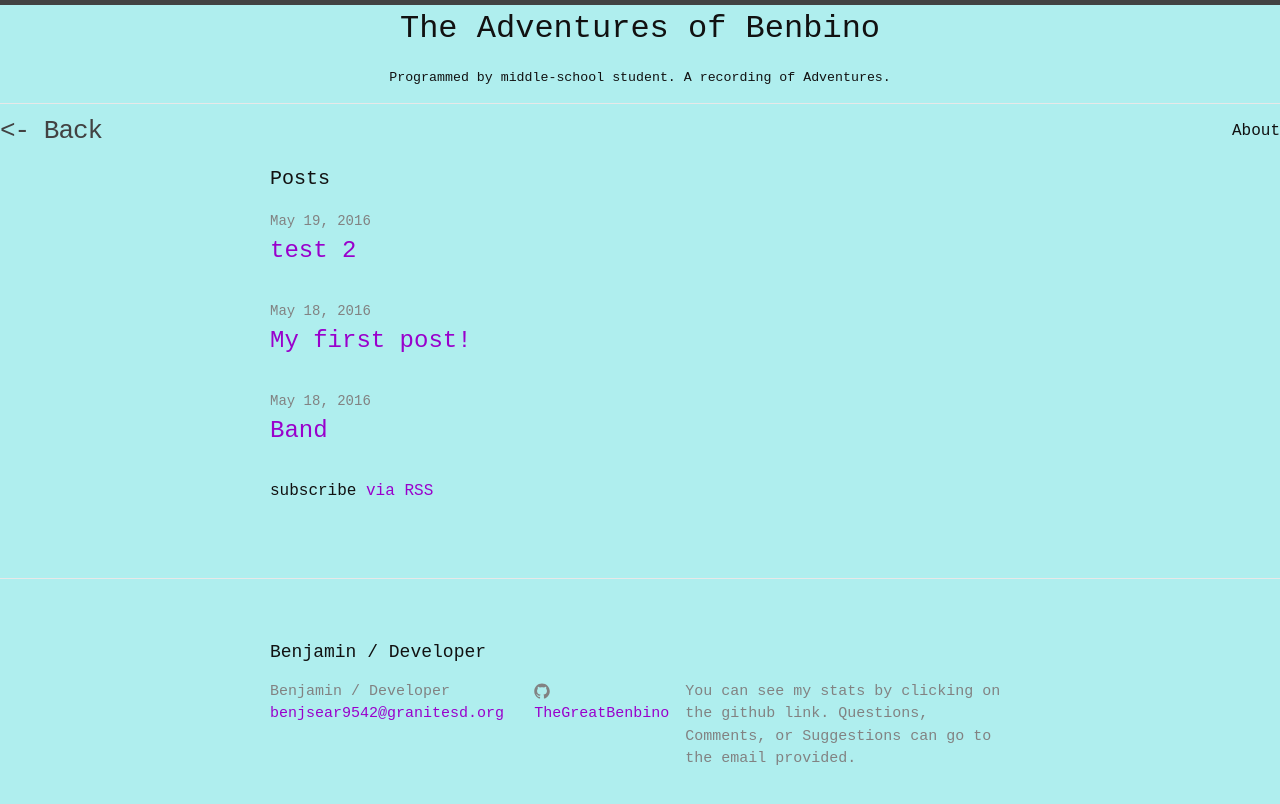
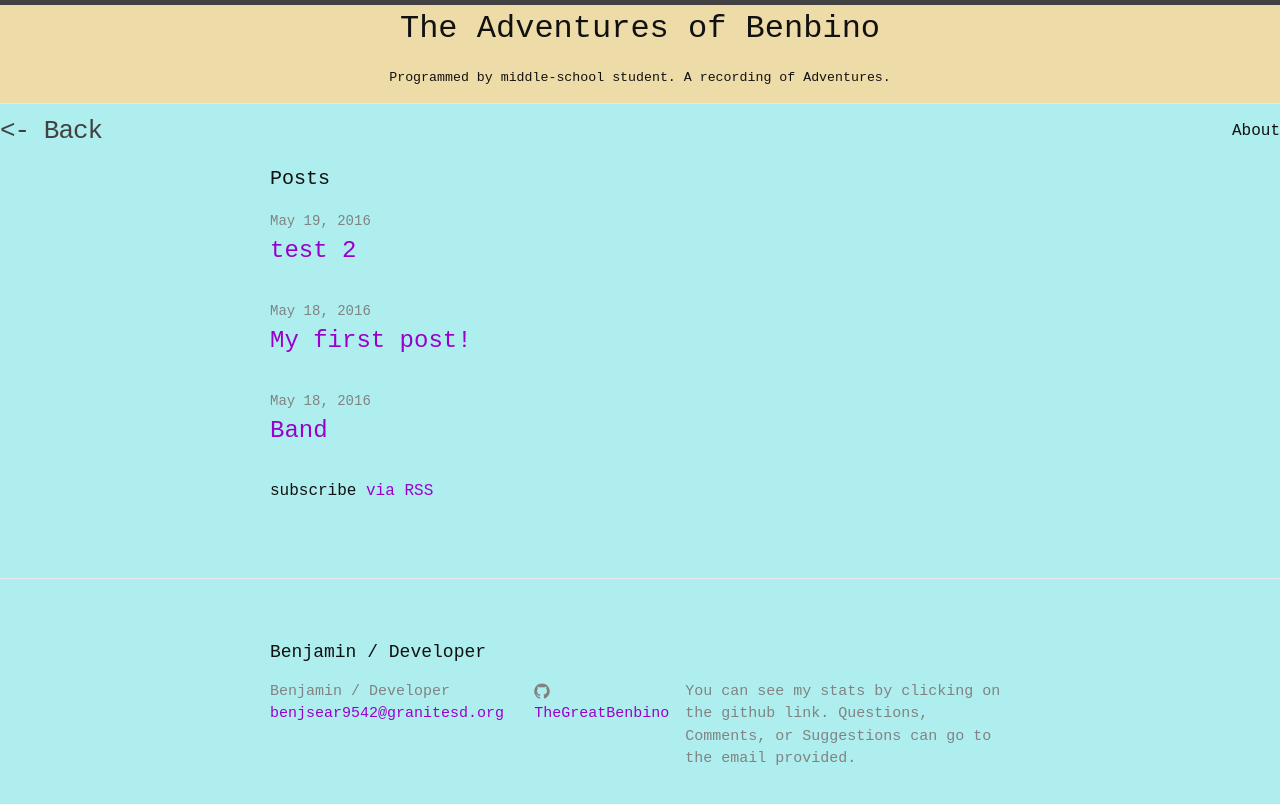
Before and after one commit to TheGreatBenbino/TheGreatBenbino.github.io, a Jekyll site: the page built from index.html, in a window 1280 px wide. Shown: the top 804 px of the page. Built offline with Jekyll 4.4.1, drawn with Linux system fonts in a browser that asks for light colours.

Commit message:
Changed header background color

```diff
--- a/_includes/header.html
+++ b/_includes/header.html
@@ -1,4 +1,4 @@
-<header class="site-header">
+<header class="site-header" style="background-color: #EDDBA8;">
 
     <h1>
       <center>{{ site.title }}</center>
@@ -29,5 +29,4 @@
         {% endfor %}
       </div>
     </nav>
-
 </header>
```
